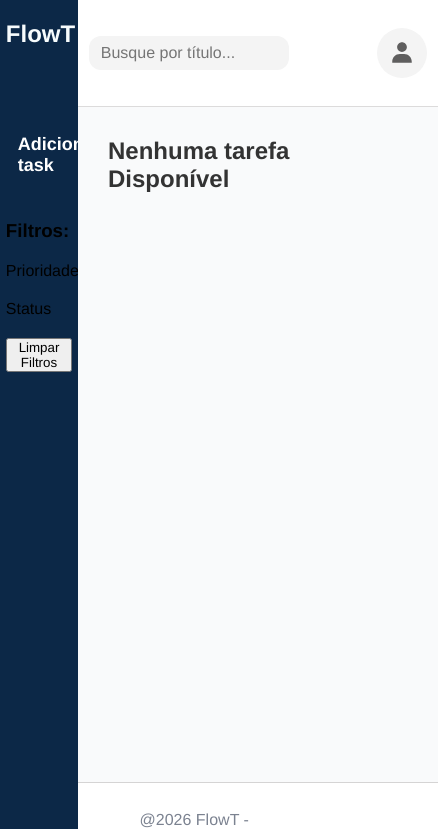
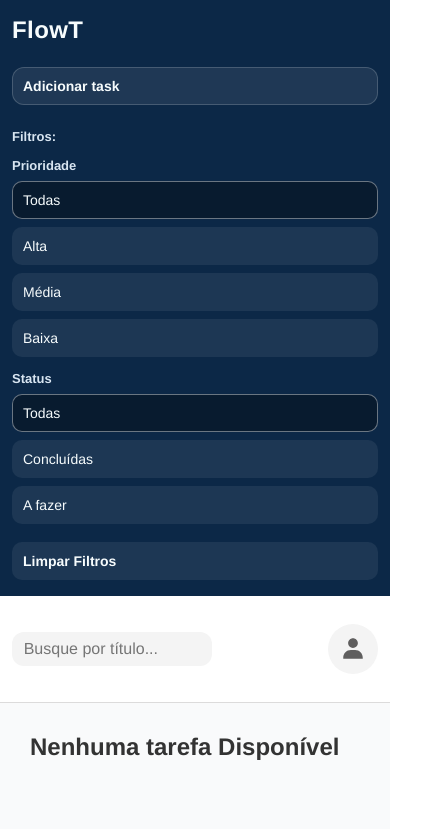
Before and after one commit to soaresesousa/FlowT---Projeto-Gerenciador-de-Tarefas, a React (Vite) app: page / in a window 390 px wide. Shown: the top 829 px of the page, 438 px wide, since content can reach past the window. Built offline with nearby package versions, Linux system fonts and the light colour scheme.

Commit message:
(style): formatado o estilo da sidebar

```diff
--- a/src/components/Sidebar.tsx
+++ b/src/components/Sidebar.tsx
@@ -13,20 +13,23 @@ interface Props {
 
 const Sidebar: React.FunctionComponent<Props> = ({toggleModalOpen, filterPriority,filterStatus,setFilterPriority,setFilterStatus}: Props) => {
 
-  const handleFilter = (e: React.MouseEvent<HTMLDivElement>) => {
-    if(e.currentTarget.classList.contains('status-div')) {
-      setFilterStatus(e.target.value)
-      console.log(filterStatus)
-      return;
-    }
-    setFilterPriority(e.target.value);
-    console.log(filterPriority);
-  }
-
   const clearFilters = () => {
     setFilterPriority('All');
     setFilterStatus('All');
   }
+
+  const priorityOptions: Array<{ label: string; value: TaskPriority | 'All' }> = [
+    { label: 'Todas', value: 'All' },
+    { label: 'Alta', value: 'Alta' },
+    { label: 'Média', value: 'Média' },
+    { label: 'Baixa', value: 'Baixa' },
+  ];
+
+  const statusOptions: Array<{ label: string; value: TaskStatus | 'All' }> = [
+    { label: 'Todas', value: 'All' },
+    { label: 'Concluídas', value: 'DONE' },
+    { label: 'A fazer', value: 'TODO' },
+  ];
 
   return (
     <aside>
@@ -35,27 +38,38 @@ const Sidebar: React.FunctionComponent<Props> = ({toggleModalOpen, filterPriorit
       <div className="filters">
         <h3>Filtros: </h3>
 
-        <div className="filter-group" onClick={handleFilter}>
+        <div className="filter-group">
             <span className="priority-filter">Prioridade</span>
             <div className="filter-select priority-select">
-              <button value={'All'}>
-                Todas
-              </button>
-              <button value={'Alta'}>Alta</button>
-              <button value={'Média'}>Média</button>
-              <button value={'Baixa'}>Baixa</button>
+              {priorityOptions.map((option) => (
+                <button
+                  key={option.value}
+                  type='button'
+                  className={filterPriority === option.value ? 'active' : ''}
+                  onClick={() => setFilterPriority(option.value)}
+                >
+                  {option.label}
+                </button>
+              ))}
             </div>
         </div>
-      <div className="filter-group status-div" onClick={handleFilter}>
+      <div className="filter-group status-div">
           <span className="status-filter">Status</span>
           <div className="filter-select status-select">
-            <button value={'All'}>Todas</button>
-            <button value={'DONE'}>Concluídas</button>
-            <button value={'TODO'}>A fazer</button>
+            {statusOptions.map((option) => (
+              <button
+                key={option.value}
+                type='button'
+                className={filterStatus === option.value ? 'active' : ''}
+                onClick={() => setFilterStatus(option.value)}
+              >
+                {option.label}
+              </button>
+            ))}
           </div>
       </div>
       <div className="filter-group">
-          <button onClick={clearFilters} className='All-filter'>Limpar Filtros</button>
+          <button type='button' onClick={clearFilters} className='All-filter'>Limpar Filtros</button>
         </div>
       </div>
     </aside>
--- a/src/styles/sidebar.css
+++ b/src/styles/sidebar.css
@@ -2,45 +2,166 @@ aside {
     display: flex;
     flex-direction: column;
     width: 20%;
-    padding: 20px 1.5%;
-    background:#0C2847;
+    min-width: 260px;
+    padding: 24px 1.8%;
+    background: #0C2847;
+    color: #f7fcfd;
+    gap: 20px;
 }
 
 .header-title {
     color: #F7FCFD;
+    letter-spacing: 0.4px;
 }
 
 .addTaskBtn {
     outline: none;
-    border: none;
-    background: transparent;
-    border-radius: 14px;
-    margin-top: 4em;
+    border: 1px solid #ffffff2c;
+    background: #ffffff14;
+    border-radius: 12px;
+    margin-top: 0.5em;
     width: 100%;
     cursor: pointer;
-    color: #fff;
+    color: #f7fcfd;
     padding: 14px 12px;
-    font-weight: bold;
+    font-weight: 700;
     text-align: left;
-    transition: .3s ease;
-    font-size: 18px;
+    transition: all .25s ease;
+    font-size: 16px;
 }
 
 .addTaskBtn:hover {
-    background: #0a162396;
+    background: #081a2de6;
+    border-color: #ffffff4a;
 }
 
 .filters {
     display: flex;
     flex-direction: column;
-    gap: 20px;
-    margin-top: 30px;
+    gap: 18px;
+    margin-top: 8px;
+}
+
+.filters h3 {
+    color: #d8e5f1;
+    font-size: 15px;
+    font-weight: 600;
+}
+
+.filter-group {
+    display: flex;
+    flex-direction: column;
+    gap: 10px;
+}
+
+.filter-group span {
+    color: #d8e5f1;
+    font-size: 14px;
+    font-weight: 600;
 }
 
 .filters .filter-select {
-    display: none;
+    display: flex;
+    flex-direction: column;
+    gap: 8px;
 }
 
-.filters .filter-group:hover .filter-select {
-    display: block;
+.filters .filter-select button,
+.All-filter {
+    border: 1px solid transparent;
+    background: #ffffff12;
+    color: #f7fcfd;
+    border-radius: 10px;
+    padding: 10px 12px;
+    text-align: left;
+    cursor: pointer;
+    transition: all .25s ease;
+    font-weight: 500;
 }
+
+.filters .filter-select button:hover,
+.All-filter:hover {
+    background: #081a2de6;
+    border-color: #ffffff4a;
+}
+
+.filters .filter-select button.active {
+    background: #081a2de6;
+    border-color: #ffffff66;
+}
+
+.All-filter {
+    margin-top: 4px;
+    font-weight: 700;
+}
+
+@media (max-width: 1200px) {
+    aside {
+        width: 26%;
+        min-width: 240px;
+        padding: 22px 2%;
+    }
+}
+
+@media (max-width: 768px) {
+    .app {
+        flex-direction: column;
+    }
+
+    aside {
+        width: 100%;
+        min-width: 100%;
+        padding: 20px 4%;
+        gap: 16px;
+    }
+
+    .filters {
+        gap: 14px;
+    }
+
+    .filter-group {
+        gap: 8px;
+    }
+
+    .filter-group .filter-select {
+        display: grid;
+        grid-template-columns: repeat(auto-fit, minmax(140px, 1fr));
+    }
+}
+
+@media (max-width: 640px) {
+    aside {
+        padding: 18px 4%;
+    }
+
+    .addTaskBtn,
+    .filters .filter-select button,
+    .All-filter {
+        font-size: 14px;
+        padding: 10px;
+    }
+
+    .filter-group .filter-select {
+        grid-template-columns: repeat(2, minmax(0, 1fr));
+    }
+}
+
+@media (max-width: 500px) {
+    aside {
+        padding: 16px 12px;
+        border-radius: 0;
+    }
+
+    .header-title {
+        font-size: 24px;
+    }
+
+    .filter-group .filter-select {
+        grid-template-columns: 1fr;
+    }
+
+    .filters h3,
+    .filter-group span {
+        font-size: 13px;
+    }
+}
```
